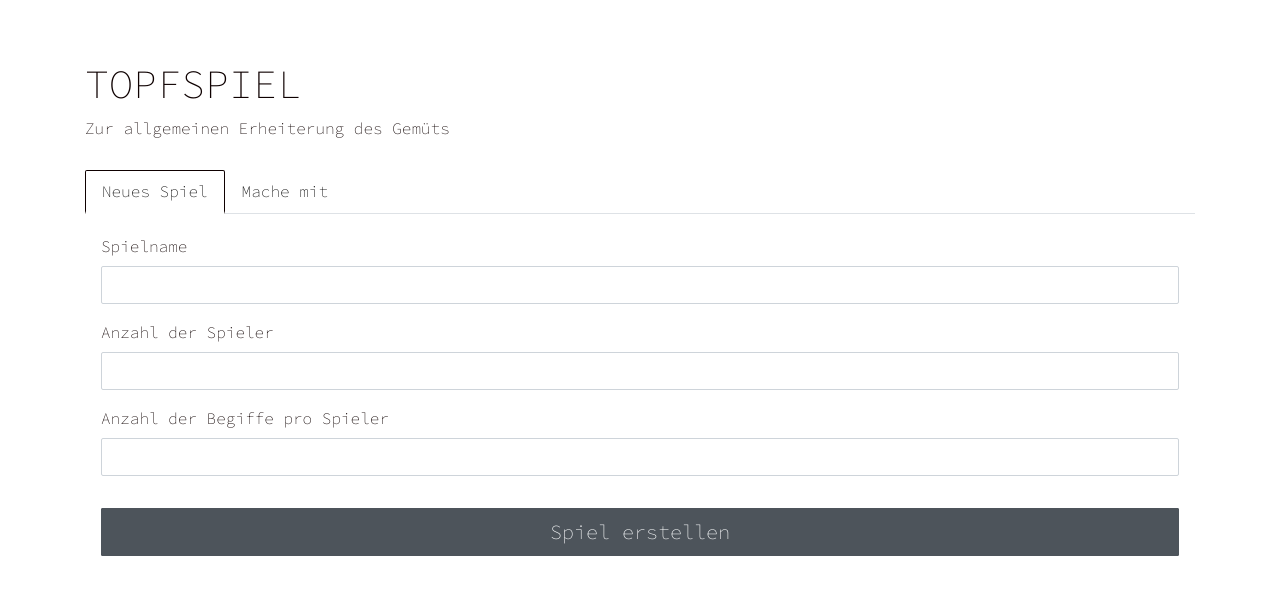
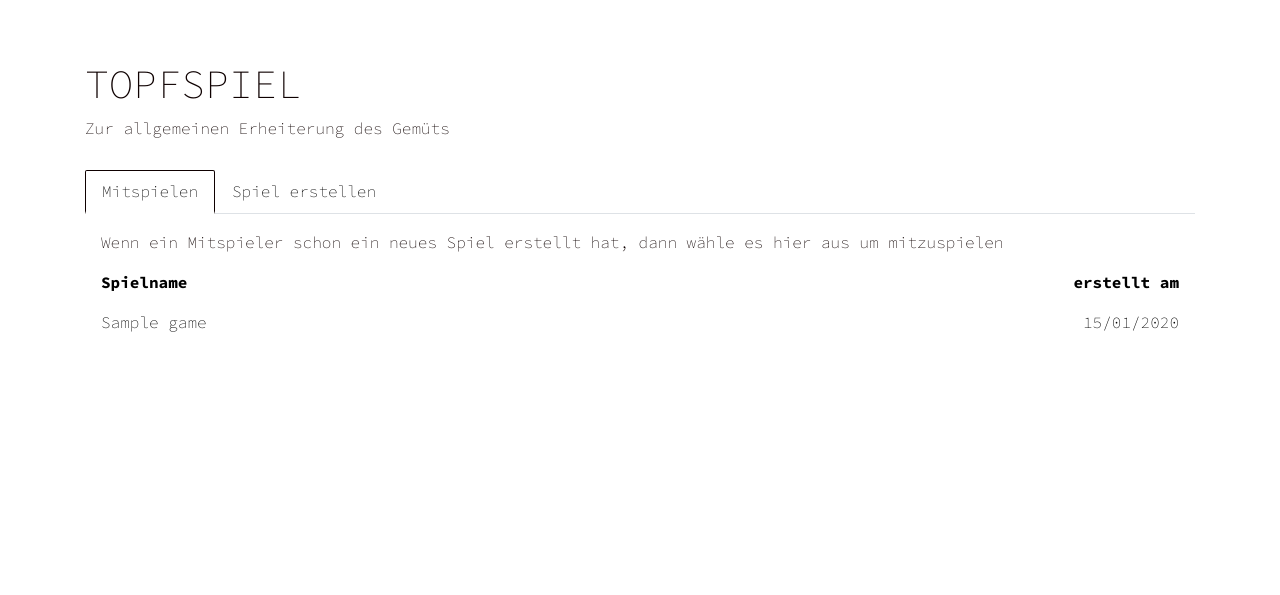
Before and after one commit to ri02/topf-spiel, a Rails app: page /games in a window 1280 px wide. Shown: the top 595 px of the page. Run offline with Rails 7, Linux system fonts and the light colour scheme; tables that the repository leaves empty hold one stand-in row (Sample ...); style sheets or scripts are compiled from the project's sources; some libraries are stand-ins or nearby versions.

Commit message:
game index seite tabs gewechselt für bessere ux

```diff
--- a/app/assets/stylesheets/components/_index.scss
+++ b/app/assets/stylesheets/components/_index.scss
@@ -1,6 +1,6 @@
 // Import your components CSS files here.
 @import "alert";
-@import "avatar";
+
 @import "navbar";
 @import "tabs";
 
--- a/app/assets/stylesheets/components/_tabs.scss
+++ b/app/assets/stylesheets/components/_tabs.scss
@@ -18,9 +18,13 @@
   border-bottom: 3px solid #555555;
 }
 
+.game{
+margin: 1rem 16px ;
 
-.game {
-  margin: 1rem 16px;
+}
+
+.game-item {
+  margin: 1rem 0px;
   display: flex;
   justify-content: space-between;
   p {
--- a/app/views/games/index.html.erb
+++ b/app/views/games/index.html.erb
@@ -12,33 +12,31 @@
 
      <nav>
        <div class="nav nav-tabs" id="nav-tab" role="tablist">
-         <a class="nav-item nav-link active" id="nav-new-tab" data-toggle="tab" href="#nav-new" role="tab" aria-controls="nav-new" aria-selected="true">Neues Spiel</a>
-         <a class="nav-item nav-link" id="nav-old-tab" data-toggle="tab" href="#nav-old" role="tab" aria-controls="nav-old" aria-selected="false">Mache mit</a>
+         <a class="nav-item nav-link active " id="nav-old-tab" data-toggle="tab" href="#nav-old" role="tab" aria-controls="nav-old" aria-selected="false">Mitspielen</a>
+         <a class="nav-item nav-link " id="nav-new-tab" data-toggle="tab" href="#nav-new" role="tab" aria-controls="nav-new" aria-selected="true">Spiel erstellen</a>
        </div>
      </nav>
      <div class="tab-content" id="nav-tabContent">
-       <div class="tab-pane fade show active" id="nav-new" role="tabpanel" aria-labelledby="nav-new-tab">
 
-         <%= simple_form_for(@game) do |f| %>
-           <%= f.input :name, label: 'Spielname' %>
-           <%= f.input :players, label: 'Anzahl der Spieler'  %>
-           <%= f.input :number, label: 'Anzahl der Begiffe pro Spieler'  %>
-           <%= f.submit 'Spiel erstellen', class: 'button' %>
-         <% end %>
+       <div class="tab-pane fade show active" id="nav-old" role="tabpanel" aria-labelledby="nav-old-tab">
+        <div class="game">
+          <p>Wenn ein Mitspieler schon ein neues Spiel erstellt hat, dann wähle es hier aus um mitzuspielen</p>
+           <% unless @games.nil? %>
+           <div class="game-item">
+             <p><strong>Spielname</strong></p>
+             <p><strong>erstellt am</strong></p>
            </div>
-       <div class="tab-pane fade" id="nav-old" role="tabpanel" aria-labelledby="nav-old-tab">
-         <% unless @games.nil? %>
              <% @games.each do |game|%>
               <% if game.words.count < (game.number * game.players)%>
                 <%= link_to new_game_word_path(game) do %>
-                <div class="game">
+                  <div class="game-item">
                     <p><%= game.name %></p>
                     <p><%= game.created_at.strftime("%d/%m/%Y")%></p>
                   </div>
                 <% end %>
                <%else %>
                   <%= link_to game_path(game) do %>
-                  <div class="game">
+                    <div class="game-item">
                       <p><%= game.name %></p>
                       <p><%= game.created_at.strftime("%d/%m/%Y")%></p>
                     </div>
@@ -48,6 +46,16 @@
            <% end %>
         </div>
        </div>
+
+       <div class="tab-pane fade " id="nav-new" role="tabpanel" aria-labelledby="nav-new-tab">
+         <%= simple_form_for(@game) do |f| %>
+           <%= f.input :name, label: 'Spielname' %>
+           <%= f.input :players, label: 'Anzahl der Spieler'  %>
+           <%= f.input :number, label: 'Anzahl der Begiffe pro Spieler'  %>
+           <%= f.submit 'Spiel erstellen', class: 'button' %>
+         <% end %>
        </div>
      </div>
     </div>
+  </div>
+</div>
```
Also changed, not shown: app/assets/stylesheets/components/_avatar.scss (deleted, +0 -20 lines). Lines whose indentation alone changed are shown as unchanged.
